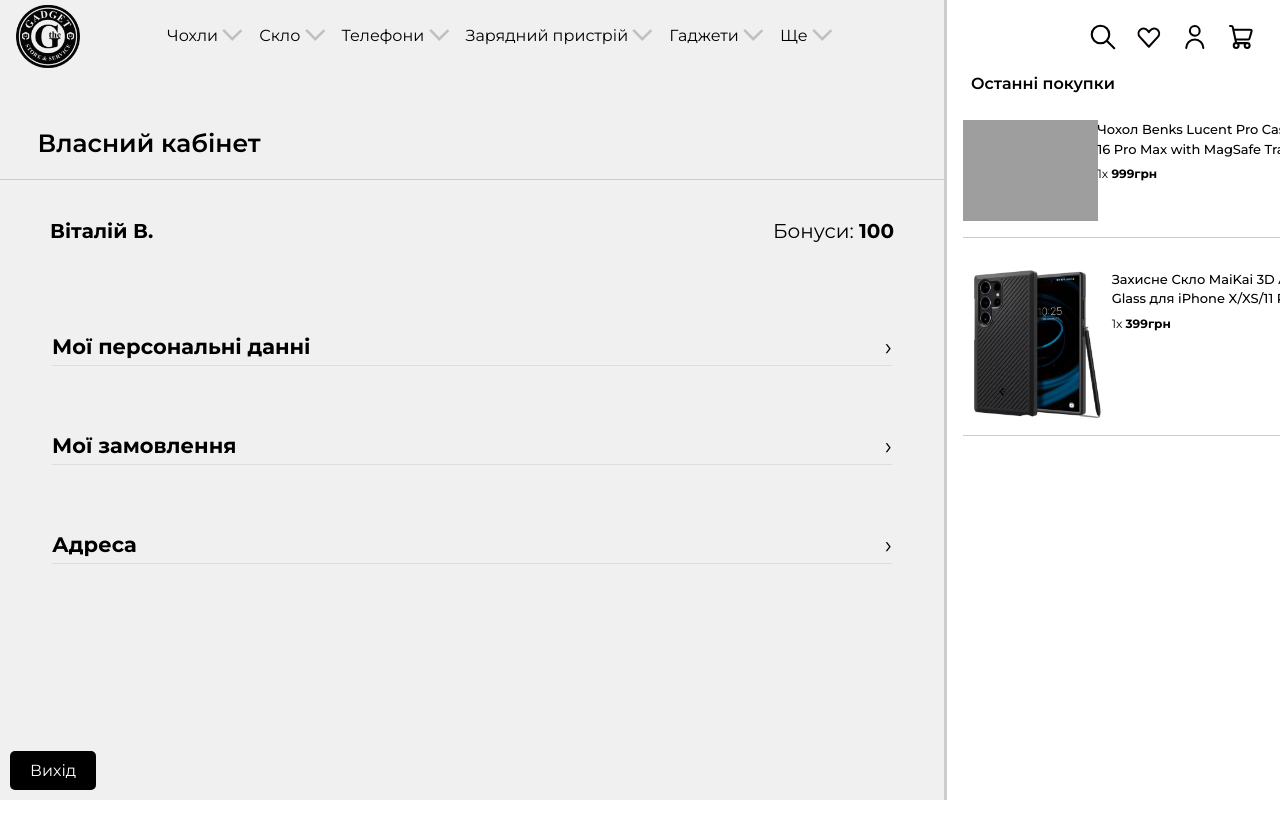
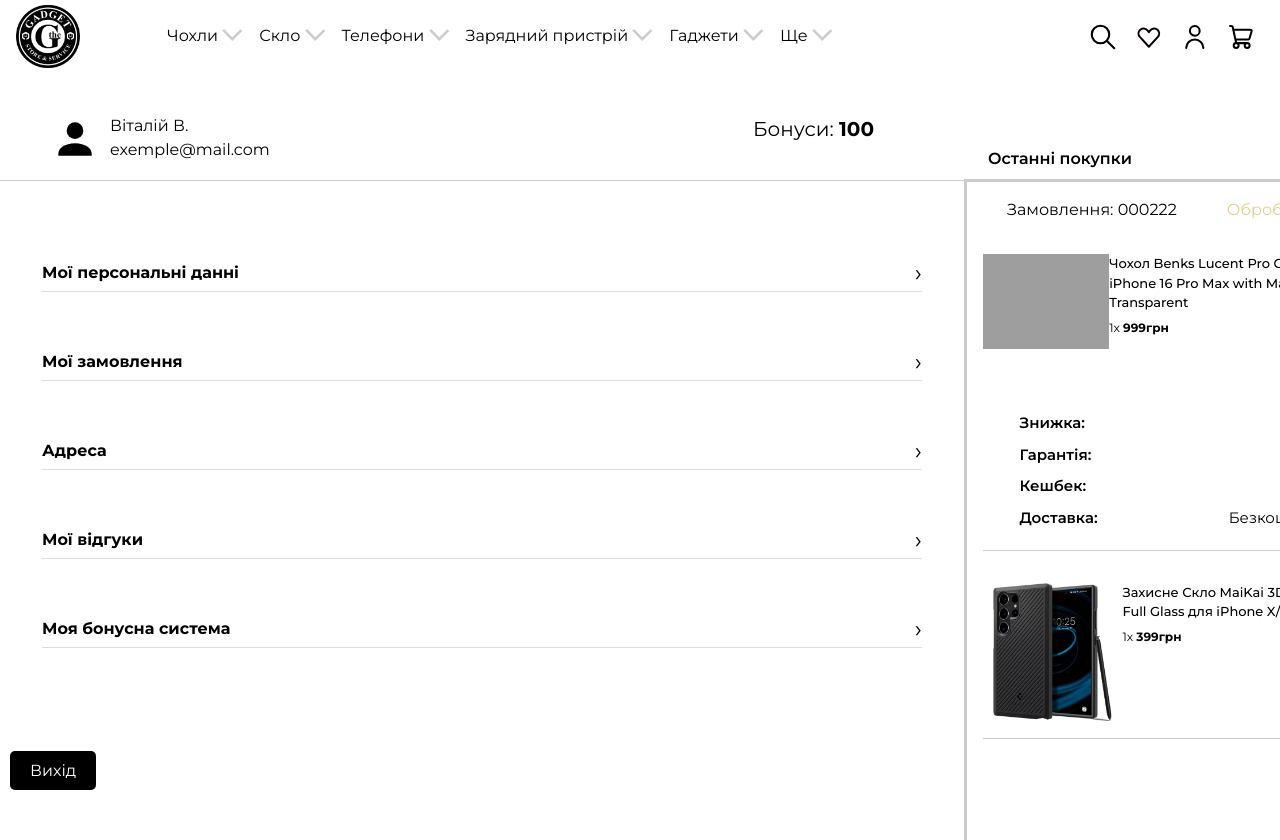
Before and after one commit to Bonex1s/theGadgetSite, a website: page pages/user.html in a window 1280 px wide. Shown: the top 840 px of the page. Before the commit the page ends 800 px from the top, so only its background shows below. Drawn offline with Linux system fonts and the light colour scheme; grey boxes are pictures that could not be loaded.

Commit message:
feat: client profile

```diff
--- a/css/product.css
+++ b/css/product.css
@@ -449,9 +449,10 @@ body.cart-open {
   display: flex;
   justify-content: space-between;
   border-bottom: solid rgb(181, 181, 181);
-  padding-top: 2em;
+  padding-top: 2.3em;
   padding-bottom: 1em;
   font-weight: bold;
+  font-size: 15px;
 }
 .info-container {
   max-height: 0;
--- a/css/user.css
+++ b/css/user.css
@@ -33,11 +33,11 @@ a {
   width: 100%;
   display: flex;
   justify-content: space-between;
-  background-color: transparent;
+  background-color: white;
   transition: background-color 0.5s ease;
 }
 .header-panel.scrolled {
-  background-color: rgba(255, 255, 255, 1); /* Полностью непрозрачный фон */
+  background-color: rgb(6, 6, 6); /* Полностью непрозрачный фон */
 }
 .logo {
   width: 4em;
@@ -209,14 +209,23 @@ a {
   height: 100vh;
 }
 .primary-section {
-  flex: 0 0 65%; /* Левая часть займет 70% */
-  background-color: #f0f0f0;
+  flex: 0 0 67%; /* Левая часть займет 70% */
+  background-color: white;
 }
 .secondary-section {
-  flex: 0 0 35%; /* Правая часть займет 30% */
-  border-left: solid var(--separator-color);
+  flex: 0 0 33%; /* Правая часть займет 30% */
+  margin-top: 8.7em;
 }
 /* PRIMARY SECTION ======================== */
+.profile-data-container {
+  display: flex;
+}
+.profile-data-container svg {
+  margin: 0 0.5em 0 0;
+}
+.name-imail {
+  font-size: 16px;
+}
 .back-button {
   position: absolute; /* Абсолютное позиционирование кнопки */
   bottom: 10px; /* Отступ от нижней границы контейнера */
@@ -226,17 +235,13 @@ a {
   border-radius: 5px;
   cursor: pointer;
 }
-.profile-name {
+.profile-data {
   display: flex;
   justify-content: space-between;
-  padding: 1em 2.5em;
+  padding: 5.7em 4.5em 0 2.5em;
   font-size: 20px;
 }
-.profile-main-header {
-  padding: 5em 1.5em 0;
-  font-size: 25px;
-  font-weight: 600;
-}
+
 .separator {
   border: none;
   border-top: 1px solid var(--separator-color);
@@ -258,9 +263,9 @@ a {
   justify-content: space-between;
   align-items: center;
   cursor: pointer;
-  width: 40em;
+  width: 55em;
   margin: 1em 2em;
-  font-size: 21px;
+  font-size: 16px;
 }
 
 .personal-data-header h3 {
@@ -298,9 +303,28 @@ a {
 
 .cart-panel {
   height: 100%;
+  border-left: solid var(--separator-color);
+  border-top: solid var(--separator-color);
   background-color: white;
-
-  padding-top: 4em;
+}
+.id-product {
+  display: flex;
+  justify-content: space-between;
+  padding: 1em 2.5em;
+}
+.id-product span {
+  color: var(--primary-color);
+}
+.btn-print-check {
+  text-align: end;
+}
+.check-button {
+  background-color: black;
+  border-radius: var(--border-radius);
+  color: white;
+  padding: 1em 2em;
+  margin: 0.5em;
+  font-size: 13px;
 }
 
 .header-basket {
@@ -331,3 +355,12 @@ a {
 .price-cart-product {
   padding: 1em 2em;
 }
+.characteristic-item {
+  display: flex;
+  justify-content: space-between;
+  padding: 0.3em 3.5em;
+  font-size: 15px;
+}
+.label {
+  font-weight: 600;
+}
--- a/pages/user.html
+++ b/pages/user.html
@@ -215,11 +215,26 @@
     </header>
     <section class="account-page-container">
       <div class="primary-section">
-        <div class="profile-main-header">Власний кабінет</div>
+        <div class="profile-data">
+          <div class="profile-data-container">
+            <svg
+              xmlns="http://www.w3.org/2000/svg"
+              viewBox="0 0 24 24"
+              width="50"
+              height="50"
+              fill="currentColor"
+            >
+              <circle cx="12" cy="8" r="4" />
+              <path d="M12 14c-5 0-8 2.5-8 5v1h16v-1c0-2.5-3-5-8-5z" />
+            </svg>
+            <div class="name-imail">
+              Віталій В. <br />
+              exemple@mail.com
+            </div>
+          </div>
+          <span>Бонуси: <b>100</b></span>
+        </div>
         <hr class="separator-full" />
-        <div class="profile-name">
-          <b>Віталій В.</b> <span>Бонуси: <b>100</b></span>
-        </div>
 
         <div class="personal-data-container">
           <div class="personal-data">
@@ -252,6 +267,26 @@
               <p>Тут буде інформація про вашу адресу.</p>
             </div>
           </div>
+          <div class="personal-data">
+            <div class="personal-data-header">
+              <h3>Мої відгуки</h3>
+              <span class="arrow">&#8250;</span>
+              <!-- Иконка стрелки -->
+            </div>
+            <div class="personal-data-content">
+              <p>Тут будуть ваші персональні данні.</p>
+            </div>
+          </div>
+          <div class="personal-data">
+            <div class="personal-data-header">
+              <h3>Моя бонусна система</h3>
+              <span class="arrow">&#8250;</span>
+              <!-- Иконка стрелки -->
+            </div>
+            <div class="personal-data-content">
+              <p>Тут будуть ваші персональні данні.</p>
+            </div>
+          </div>
         </div>
 
         <a href="../index.html">
@@ -264,10 +299,15 @@
         </a>
       </div>
       <div class="secondary-section">
-        <div class="cart-panel" id="cartPanel">
         <div class="header-basket">
           <span>Останні покупки</span>
         </div>
+        <div class="cart-panel" id="cartPanel">
+          <div class="cart-product-container">
+            <div class="id-product">
+              Замовлення: 000222 <span>Обробляється</span>
+            </div>
+            <div class="cart-container">
               <div class="cart-product">
                 <div class="img-cart-product">
                   <img
@@ -277,13 +317,32 @@
                 </div>
                 <div class="info-cart-product">
                   <p class="product-cart-name">
-                Чохол Benks Lucent Pro Case for iPhone 16 Pro Max with MagSafe
-                Transparent
+                    Чохол Benks Lucent Pro Case for iPhone 16 Pro Max with
+                    MagSafe Transparent
                   </p>
                   <p class="quantity-cart-product">
                     1x
                     <b> 999грн</b>
                   </p>
+                  <div class="btn-print-check">
+                    <button type="button" class="check-button">Чек</button>
+                  </div>
+                </div>
+              </div>
+              <div class="cart-features">
+                <div class="characteristic-item">
+                  <span class="label">Знижка:</span> -
+                </div>
+                <div class="characteristic-item">
+                  <span class="label">Гарантія:</span> 14 д.
+                </div>
+                <div class="characteristic-item">
+                  <span class="label">Кешбек:</span> 10 грн
+                </div>
+                <div class="characteristic-item">
+                  <span class="label">Доставка:</span> Безкоштовно
+                </div>
+              </div>
             </div>
           </div>
 
```
Lines whose indentation alone changed are shown as unchanged.
